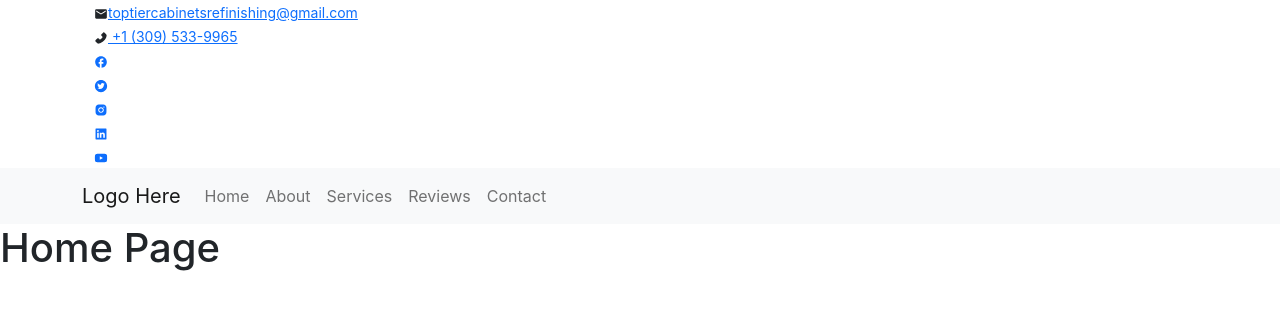
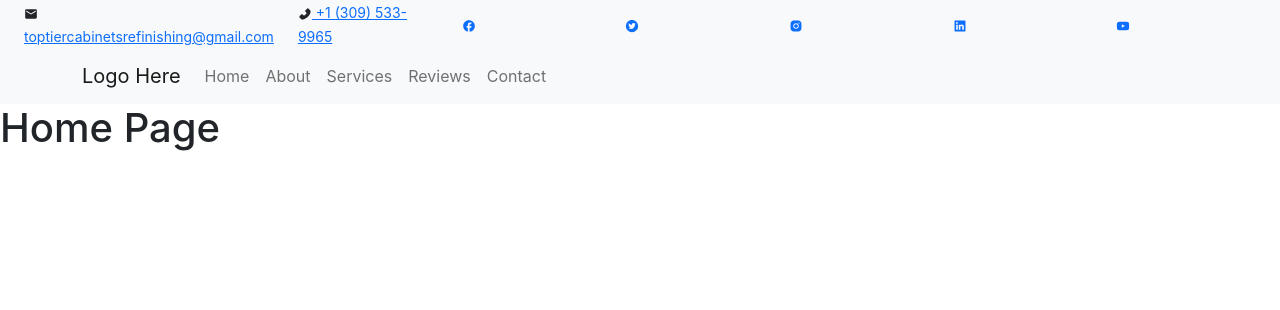
Before and after one commit to julioPlaceres/top-tier, a React (Create React App) app in the folder client/: page / in a window 1280 px wide. Shown: the top 310 px of the page. Built offline with nearby package versions, Linux system fonts and the light colour scheme.

Commit message:
Created file Top-Navbar.css and align link icons properly for the Top Navbar

```diff
--- /dev/null
+++ b/client/src/components/Top-Navbar/TopNavBar.css
@@ -0,0 +1,5 @@
+.link-icons {
+  border: 5px;
+  background-color: red;
+  border-color: red;
+}
--- a/client/src/components/Top-Navbar/TopNavBar.js
+++ b/client/src/components/Top-Navbar/TopNavBar.js
@@ -1,3 +1,4 @@
+import { Container, Col, Stack, Row } from "react-bootstrap";
 import EmailIcon from "../Link-Icons/Email";
 import PhoneIcon from "../Link-Icons/Phone";
 import Facebook from "../Link-Icons/Facebook";
@@ -5,25 +6,23 @@ import Twitter from "../Link-Icons/Twitter";
 import Instagram from "../Link-Icons/Instagram";
 import Linkedin from "../Link-Icons/Linkedin";
 import Youtube from "../Link-Icons/Youtube";
+import "./TopNavBar.css";
 
 // TODO: Add proper formatting, consider using containers instead of div (Just a thought)
 
 const TopNavBar = () => {
   return (
-    <div class="container">
-      <div className="">
-        <EmailIcon />
-        <PhoneIcon />
-      </div>
-
-      <div className="">
-        <Facebook />
-        <Twitter />
-        <Instagram />
-        <Linkedin />
-        <Youtube />
-      </div>
-    </div>
+    <Container fluid className="bg-light">
+      <Stack direction="horizontal">
+        <EmailIcon className="link-icons" />
+        <PhoneIcon className="link-icons" />
+        <Facebook className="link-icons" />
+        <Twitter className="link-icons" />
+        <Instagram className="link-icons" />
+        <Linkedin className="link-icons" />
+        <Youtube className="link-icons" />
+      </Stack>
+    </Container>
   );
 };
 
```
